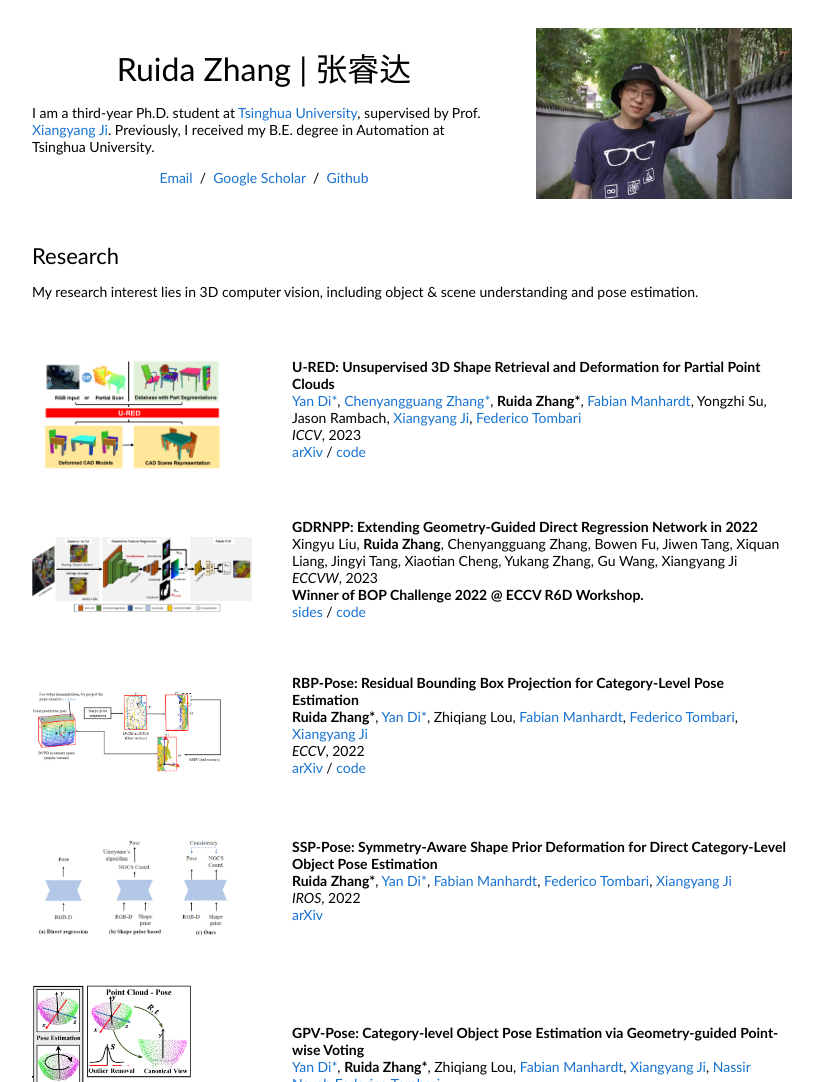
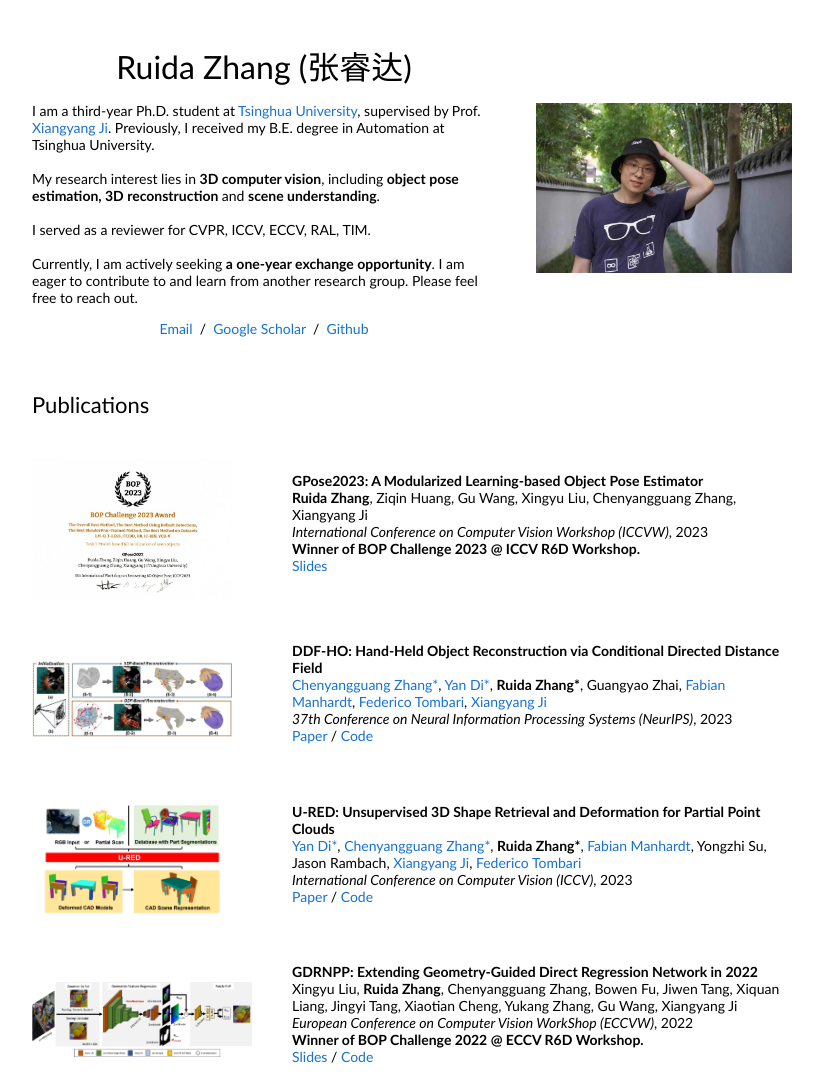
Before and after one commit to lolrudy/lolrudy.github.io, a plain HTML site: page index.html in a window 1280 px wide. Shown: the top 1082 px of the page, without its empty margins (228-1051 px from the left). Drawn offline with Linux system fonts and the light colour scheme.

Commit message:
20240202

```diff
--- a/index.html
+++ b/index.html
@@ -26,16 +26,29 @@
               <tr style="padding:0px">
                 <td style="padding:2.5%;width:63%;vertical-align:middle">
                   <p style="text-align:center">
-                    <name>Ruida Zhang | 张睿达</name>
+                    <name>Ruida Zhang (张睿达)</name>
                   </p>
                   <p>I am a third-year Ph.D. student at <a href="https://www.tsinghua.edu.cn/en/">Tsinghua
                       University</a>,
                     supervised by Prof.
                     <a href="https://www.au.tsinghua.edu.cn/info/1166/2066.htm">Xiangyang Ji</a>.
                     Previously, I received my B.E. degree in Automation at Tsinghua University.
+                    <br>
+                    <br>
+                    My research interest lies in <b>3D computer vision</b>,
+                    including <b>object pose estimation, 3D reconstruction </b> and <b> scene understanding</b>.
+                    <br>
+                    <br>
+                    I served as a reviewer for CVPR, ICCV, ECCV, RAL, TIM.
+                    <br>
+                    <br>
+                    Currently, I am actively seeking <b> a one-year exchange opportunity</b>.
+                    I am eager to contribute to and learn from another research group.
+                    Please feel free to reach out.
+                    <br>
                   </p>
                   <p style="text-align:center">
-                    <a href="mailto:zhangrd21@mails.tsinghua.edu.cn">Email</a> &nbsp/&nbsp
+                    <a href="mailto:zhangrd23@mails.tsinghua.edu.cn">Email</a> &nbsp/&nbsp
                     <!-- <a href="data/JonBarron-CV.pdf">CV</a> &nbsp/&nbsp -->
                     <!-- <a href="data/JonBarron-bio.txt">Bio</a> &nbsp/&nbsp -->
                     <a href="https://scholar.google.com/citations?user=J4u6VicAAAAJ&hl=zh-CN">Google Scholar</a>
@@ -56,11 +69,8 @@
             <tbody>
               <tr>
                 <td style="padding:20px;width:100%;vertical-align:middle">
-                  <heading>Research</heading>
-                  <p>
-                    My research interest lies in 3D computer vision,
-                    including object & scene understanding and pose estimation.
-                  </p>
+                  <heading>Publications</heading>
+
                 </td>
               </tr>
             </tbody>
@@ -68,6 +78,53 @@
           <table
             style="width:100%;border:0px;border-spacing:0px;border-collapse:separate;margin-right:auto;margin-left:auto;">
             <tbody>
+            <tr onmouseout="malle_stop()" onmouseover="malle_start()">
+                <td style="padding:20px;width:25%;vertical-align:middle">
+                  <img src='images/gpose.jpg' width="200">
+                </td>
+                <td style="padding:20px;width:75%;vertical-align:middle">
+                  <papertitle>
+                  GPose2023: A Modularized Learning-based Object Pose Estimator
+                  </papertitle>
+                  <br>
+                  <b>Ruida Zhang</b>,
+                  Ziqin Huang, Gu Wang, Xingyu Liu,
+                  Chenyangguang Zhang,
+                  Xiangyang Ji
+                  <br>
+                  <em>International Conference on Computer Vision Workshop (ICCVW)</em>, 2023
+                  <br>
+                  <b>Winner of BOP Challenge 2023 @ ICCV R6D Workshop. </b>
+                  <br>
+                  <a href="https://zhangcyg.github.io/figs/GPose_ICCV23.pdf">Slides</a>
+                  <p></p>
+                </td>
+              </tr>
+            <tr onmouseout="malle_stop()" onmouseover="malle_start()">
+                <td style="padding:20px;width:25%;vertical-align:middle">
+                  <img src='images/ddfho.png' width="200">
+                </td>
+                <td style="padding:20px;width:75%;vertical-align:middle">
+                  <papertitle>
+                  DDF-HO: Hand-Held Object Reconstruction via Conditional Directed Distance Field
+                  </papertitle>
+                  <br>
+                  <a href="https://zhangcyg.github.io/">Chenyangguang Zhang*</a>,
+                  <a href="https://shangbuhuan13.github.io/">Yan Di*</a>,
+                  <b>Ruida Zhang*</b>,
+                  Guangyao Zhai,
+                  <a href="https://campar.in.tum.de/Main/FabianManhardt">Fabian Manhardt</a>,
+                  <a href="https://federicotombari.github.io/">Federico Tombari</a>,
+                  <a href="https://www.au.tsinghua.edu.cn/info/1166/2066.htm">Xiangyang Ji</a>
+                  <br>
+                  <em>37th Conference on Neural Information Processing Systems (NeurIPS)</em>, 2023
+                  <br>
+                  <a href="https://arxiv.org/abs/2308.08231">Paper</a>
+                  /
+                  <a href="https://github.com/ZhangCYG/DDFHO">Code</a>
+                  <p></p>
+                </td>
+              </tr>
               <tr onmouseout="malle_stop()" onmouseover="malle_start()">
                 <td style="padding:20px;width:25%;vertical-align:middle">
                   <img src='images/ured.png' width="200">
@@ -84,11 +141,11 @@
                   <a href="https://www.au.tsinghua.edu.cn/info/1166/2066.htm">Xiangyang Ji</a>,
                   <a href="https://federicotombari.github.io/">Federico Tombari</a>
                   <br>
-                  <em>ICCV</em>, 2023
+                  <em>International Conference on Computer Vision (ICCV)</em>, 2023
                   <br>
-                  <a href="https://arxiv.org/abs/2308.06383">arXiv</a>
+                  <a href="https://arxiv.org/abs/2308.06383">Paper</a>
                   /
-                  <a href="https://github.com/ZhangCYG/U-RED">code</a>
+                  <a href="https://github.com/ZhangCYG/U-RED">Code</a>
                   <p></p>
                 </td>
               </tr>
@@ -105,13 +162,13 @@
                   Chenyangguang Zhang, Bowen Fu, Jiwen Tang, Xiquan Liang, Jingyi Tang, Xiaotian Cheng, Yukang
                   Zhang, Gu Wang, Xiangyang Ji
                   <br>
-                  <em>ECCVW</em>, 2023
+                  <em>European Conference on Computer Vision WorkShop (ECCVW)</em>, 2022
                   <br>
                   <b>Winner of BOP Challenge 2022 @ ECCV R6D Workshop.</b>
                   <br>
-                  <a href="https://cmp.felk.cvut.cz/sixd/workshop_2022/slides/bop_challenge_2022_results.pdf">sides</a>
+                  <a href="https://cmp.felk.cvut.cz/sixd/workshop_2022/slides/bop_challenge_2022_results.pdf">Slides</a>
                   /
-                  <a href="https://github.com/shanice-l/gdrnpp_bop2022">code</a>
+                  <a href="https://github.com/shanice-l/gdrnpp_bop2022">Code</a>
                   <p></p>
                 </td>
               </tr>
@@ -130,11 +187,11 @@
                   <a href="https://federicotombari.github.io/">Federico Tombari</a>,
                   <a href="https://www.au.tsinghua.edu.cn/info/1166/2066.htm">Xiangyang Ji</a>
                   <br>
-                  <em>ECCV</em>, 2022
+                  <em>European Conference on Computer Vision (ECCV)</em>, 2022
                   <br>
-                  <a href="https://arxiv.org/pdf/2208.00237">arXiv</a>
+                  <a href="https://arxiv.org/pdf/2208.00237">Paper</a>
                   /
-                  <a href="https://github.com/lolrudy/RBP_Pose">code</a>
+                  <a href="https://github.com/lolrudy/RBP_Pose">Code</a>
                   <p></p>
                   <!-- <p>
               We utilize shape prior adaptation to enable guide bounding box prediction, .
@@ -156,9 +213,9 @@
                   <a href="https://www.au.tsinghua.edu.cn/info/1166/2066.htm">Xiangyang Ji</a>
 
                   <br>
-                  <em>IROS</em>, 2022
+                  <em>IEEE/RSJ International Conference on Intelligent Robots and Systems (IROS)</em>, 2022
                   <br>
-                  <a href="https://arxiv.org/abs/2208.06661">arXiv</a>
+                  <a href="https://arxiv.org/abs/2208.06661">Paper</a>
                   <p></p>
                   <!-- <p>
                 We integrate category-level shape prior into direct pose estimation to improve performance while maitainng real-time inference speed.
@@ -181,14 +238,12 @@
                   <a href="https://campar.in.tum.de/Main/NassirNavabCv">Nassir Navab</a>
                   <a href="https://federicotombari.github.io/">Federico Tombari</a>
                   <br>
-                  <em>CVPR</em>, 2022
+                  <em>IEEE/CVF Conference on Computer Vision and Pattern Recognition (CVPR)</em>, 2022
                   <br>
                   <a
                     href="https://openaccess.thecvf.com/content/CVPR2022/papers/Di_GPV-Pose_Category-Level_Object_Pose_Estimation_via_Geometry-Guided_Point-Wise_Voting_CVPR_2022_paper.pdf">Paper</a>
                   /
-                  <a href="https://arxiv.org/pdf/2203.07918">arXiv</a>
-                  /
-                  <a href="https://github.com/lolrudy/GPV_Pose">code</a>
+                  <a href="https://github.com/lolrudy/GPV_Pose">Code</a>
                   <p></p>
                   <!-- <p>
               We employ point-wise bounding box voting to improve the performance of category-level object pose estimation.
```
Also changed, not shown: images/ddfho.png (added), images/gpose.jpg (added).
